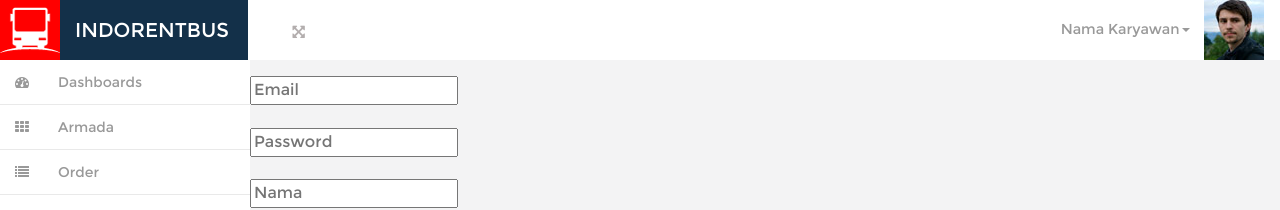
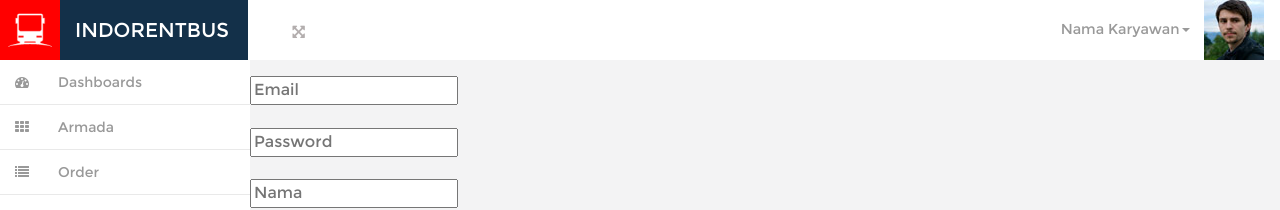
Before and after one commit to kemtol/indorentbus, a Jekyll site: the page built from index.html, in a window 1280 px wide. Shown: the top 210 px of the page. Built offline with Jekyll 4.4.1, drawn with Linux system fonts in a browser that asks for light colours; nearby versions of some CDN libraries; Markdown is read by kramdown in place of the engine named in the settings; comment, search, counter and statistics services are not loaded.

Commit message:
Update default.html

```diff
--- a/_layouts/default.html
+++ b/_layouts/default.html
@@ -68,7 +68,7 @@
 				<button type="button" class="navbar-toggle" data-toggle="collapse" data-target=".navbar-collapse"> <span class="sr-only">Toggle navigation</span> <span class="icon-bar"></span> <span class="icon-bar"></span> <span class="icon-bar"></span> </button>
 			<h1>
 			<a class="navbar-brand" href="https://kemtol.github.io/indorentbus" style="padding:0;vertical-align: top;">
-				<img class="a1" src="{{ site.url }}/images/jrb-logo.png" style="width: 60px;height: 60px;background:red;display: block;position: left:0;float: left;" />
+				<img class="a1" src="{{ site.url }}/images/jrb-logo.png" style="width: 60px;height: 60px;background:red;display: block;padding:0.5rem;float: left;" />
 				<span class="a2" style="display: inline-block;padding: 20px 0 0 15px;box-sizing: border-box;width: block;float: left;">INDORENTBUS</span>
 				<span style="display:block;clear:both"></span>
 			</a>
```
